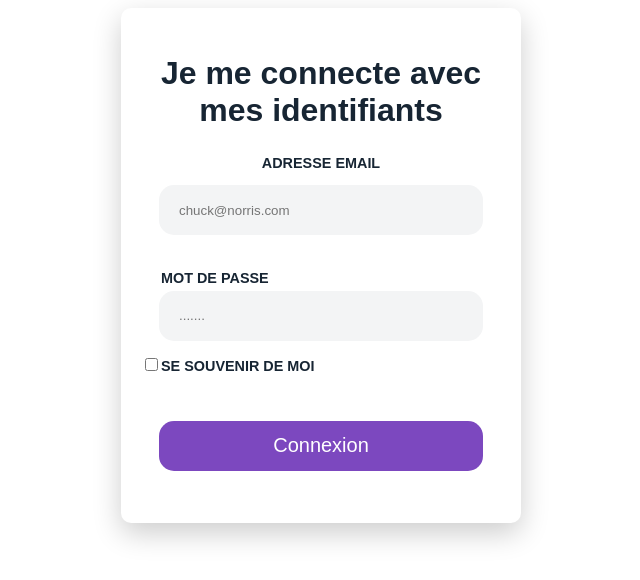
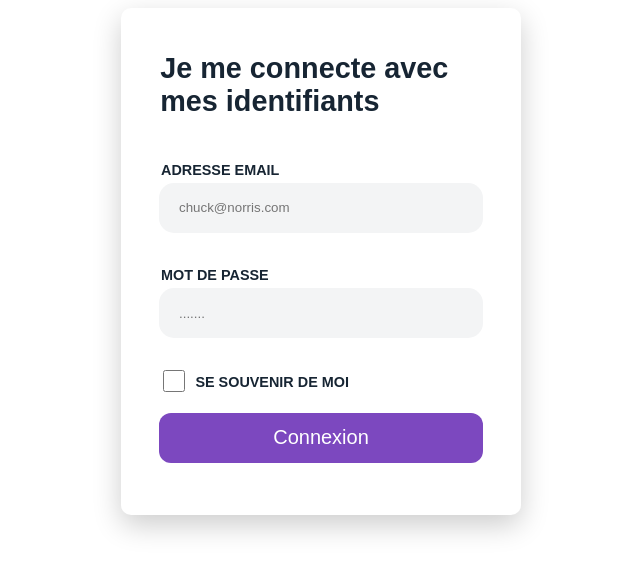
Before and after one commit to Lowick/brief-challenge-4, a plain HTML site: page index2.html in a window 1280 px wide. Shown: the whole page, without its empty margins (319-959 px from the left). Drawn offline with Linux system fonts and the light colour scheme.

Commit message:
nouvelle maj

```diff
--- a/Challenge-4/css/style.css
+++ b/Challenge-4/css/style.css
@@ -22,8 +22,10 @@
 }
 
 h1{
-  font-size: 2rem;
-  font-weight: 600;
+  font-size: 1.8rem;
+  font-weight: 900;
+  text-align: left;
+  margin-left: 1.2rem;
 
 }
 
@@ -58,7 +60,7 @@ p{
   align-items: center;
 }
 
-.o{
+.identifiant{
   background: #f3f4f5;
   border:none;
   height:50px;
@@ -71,6 +73,9 @@ p{
 
 .case{
   text-align: left;
+  margin-left: 1.4rem;
+  margin-top: 2rem;
+  margin-bottom: -1.6rem;
 }
 
 .btn{
@@ -79,7 +84,14 @@ p{
   background-color: #7c48bf;
   border:none;
   margin: 2rem 0;
-  border-radius: 15px;
+  border-radius: 12px;
   width:90%;
   height: 50px;
 }
+
+input[type="checkbox"]{
+  vertical-align: -5px;
+  margin: 0 10px 0 0;
+  width:22px;
+  height:22px;
+}
--- /dev/null
+++ b/code.js
@@ -0,0 +1,61 @@
+let email = document.getElementById('mail');
+let bouton = document.getElementById('button');
+
+
+bouton.addEventListener('click',function() {
+    console.log("Coucou")
+    //Afficher le contenu de l'input email
+    console.log(email.value)
+
+    const emailValue = email.value;
+
+    //Mettre en place une condition pour appliquer un style d'erreur sur l'input email
+    //classList.add
+    if(emailValue === "" || emailValue === " " || emailValue === "sfsvddfdfdfd"){
+        emailValue.classList.add.identifiant;
+    }
+
+    console.log(emailValue);
+
+});
+
+ console.log(button);
+
+
+
+
+
+
+
+
+
+
+
+
+
+
+
+
+
+// Fonction pour valider l'adresse e-mail
+// email.addEventListener.addEventListener('click', validerEmail() {
+//   let inputEmail = document.getElementById("mail");
+//   let email = inputEmail.value;
+//   let regexEmail = (/^(([^<>()\[\]\\.,;:\s@"]+(\.[^<>()\[\]\\.,;:\s@"]+)*)|(".+"))@((\[[0-9]{1,3}\.[0-9]{1,3}\.[0-9]{1,3}\.[0-9]{1,3}])|(([a-zA-Z\-0-9]+\.)+[a-zA-Z]{2,}))/i);
+
+//   if (regexEmail.test(email)) {
+//     // L'adresse e-mail est valide, réinitialiser la couleur de bordure
+//     inputEmail.style.border = "1px solid #ccc";
+//   } else {
+//     // L'adresse e-mail est invalide, modifier la couleur de bordure
+//     inputEmail.style.border = "1px solid red";
+//   }
+// })
+
+
+
+
+
+
+
+// setCustomValidity(message)
--- a/index2.html
+++ b/index2.html
@@ -15,14 +15,14 @@
         <h1>Je me connecte avec mes identifiants</h1>
 
         <div class="champs">
-        <p><label class="info" for="email">adresse email</label></p>
-        <input class="o" type="email" placeholder="chuck@norris.com">
+        <p class="info"><label  for="email">adresse email</label></p>
+        <input class="identifiant" id="mail" type="email" placeholder="chuck@norris.com">
 
 
 
 
-        <p class="info">mot de passe</p>
-        <input class="o" type="password" placeholder=".......">
+        <p class="info"><label for="password"></label>mot de passe</p>
+        <input class="identifiant" id="password" type="password" placeholder=".......">
         </div>
 
 
@@ -33,7 +33,7 @@
         </div>
 
         <div >
-        <input class="btn" type="button" value="Connexion"></input>
+        <input  id="button" class="btn" type="button" value="Connexion"></input>
         </div>
 
 
@@ -43,5 +43,7 @@
 
     <section class="preview" data-content="challenge 4">
 
+        <script src="code.js"></script>
+
 </body>
 </html>
```
Also changed, not shown: Challenge-4/index.html (deleted, +0 -39 lines).
